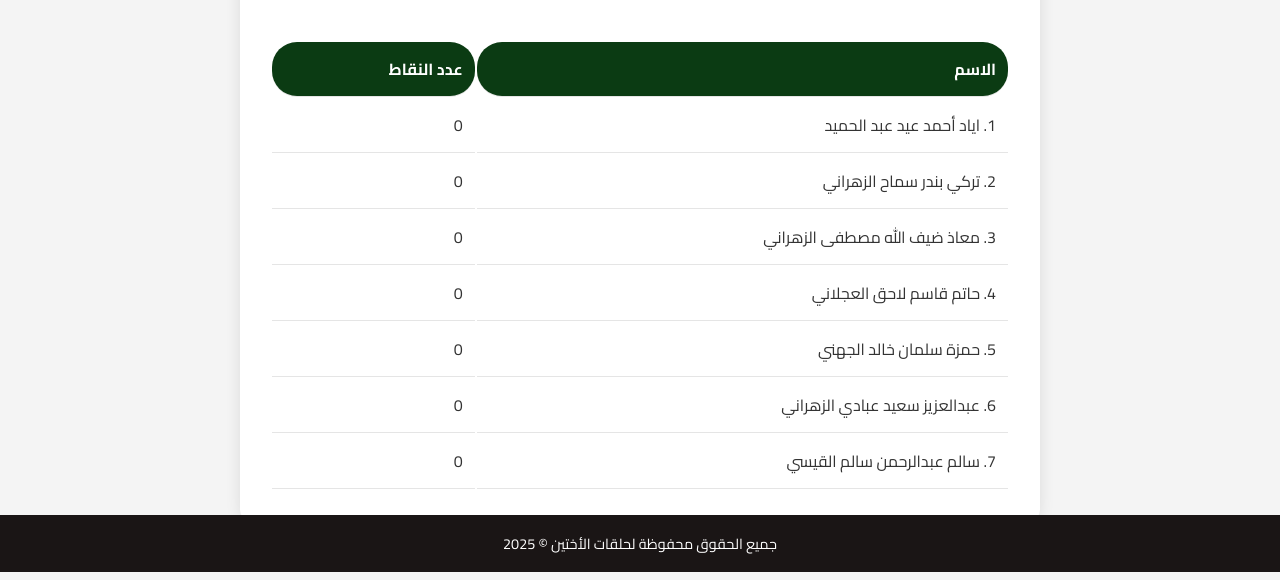
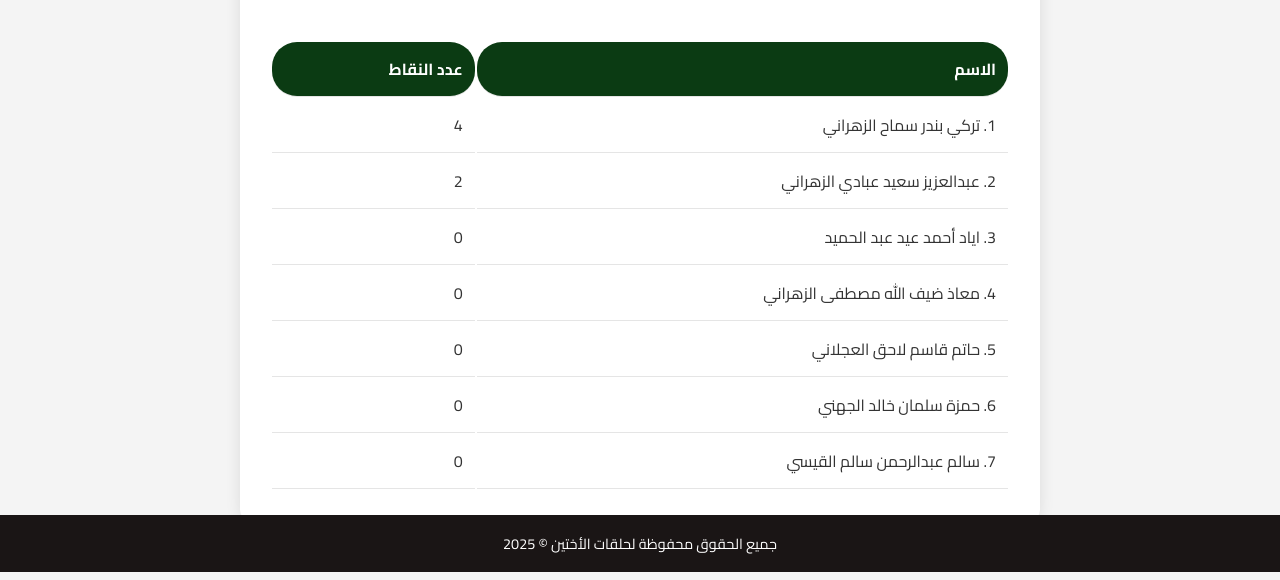
Before and after one commit to alshareef-mosque/alokheaten, a plain HTML site: page points.html in a window 1280 px wide. Shown: the part 228-808 px from the top of the page. Drawn offline with Linux system fonts and the light colour scheme; a web font is replaced by a local one.

Commit message:
Update points.html

```diff
--- a/points.html
+++ b/points.html
@@ -51,29 +51,31 @@
                     </thead>
                     <tbody>
                          <tr>
-                            <td>1.  اياد أحمد عيد عبد الحميد    </td>
+                            <td>1. تركي بندر سماح الزهراني  </td>
+                            <td>4</td>
+                        </tr>
+                        <tr>
+                            <td>2.    عبدالعزيز سعيد عبادي الزهراني     </td>
+                            <td>2</td>
+                        </tr>
+                         <tr>
+                            <td>3.  اياد أحمد عيد عبد الحميد    </td>
                             <td>0</td>
                         </tr>
+
                          <tr>
-                            <td>2. تركي بندر سماح الزهراني  </td>
-                            <td>0</td>
-                        </tr>
-                         <tr>
-                            <td>3.  معاذ ضيف الله مصطفى الزهراني   </td>
+                            <td>4.  معاذ ضيف الله مصطفى الزهراني   </td>
                             <td>0</td>
                         </tr>
                         <tr>
-                            <td>4.  حاتم قاسم لاحق العجلاني </td>
+                            <td>5.  حاتم قاسم لاحق العجلاني </td>
                             <td>0</td>
                         </tr>
                         <tr>
-                            <td>5.  حمزة سلمان خالد الجهني    </td>
+                            <td>6.  حمزة سلمان خالد الجهني    </td>
                             <td>0</td>
                         </tr>
-                        <tr>
-                            <td>6.    عبدالعزيز سعيد عبادي الزهراني     </td>
-                            <td>0</td>
-                        </tr>
+
                         <tr>
                             <td>7.    سالم عبدالرحمن سالم القيسي     </td>
                             <td>0</td>
```
